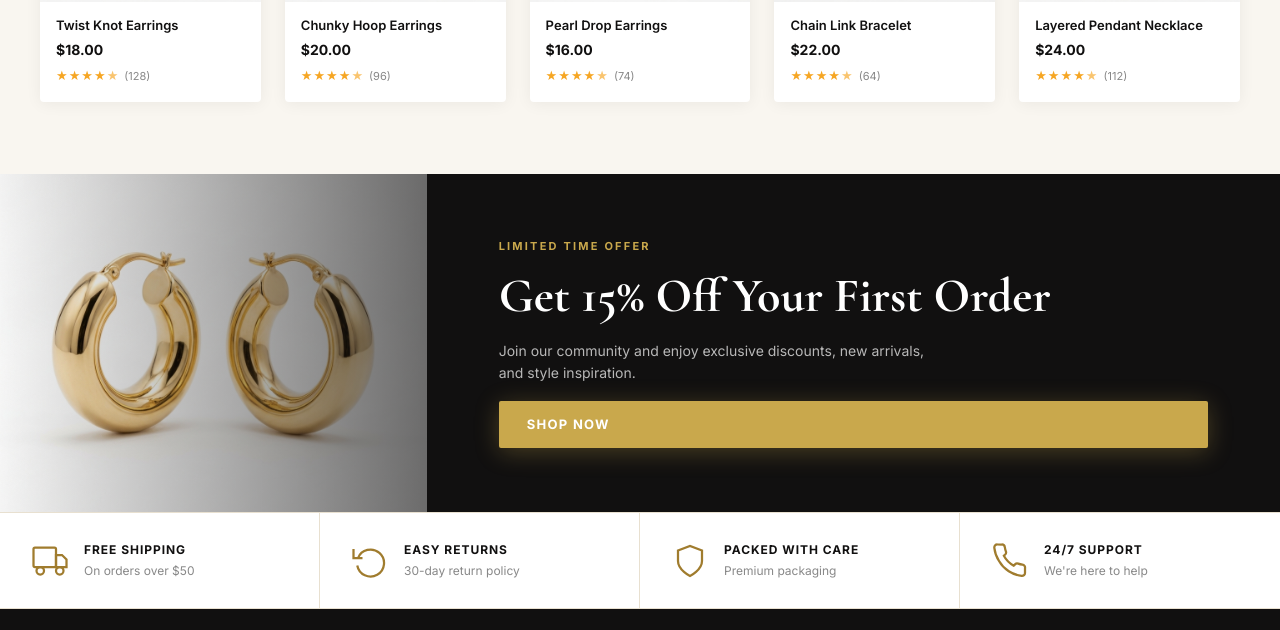
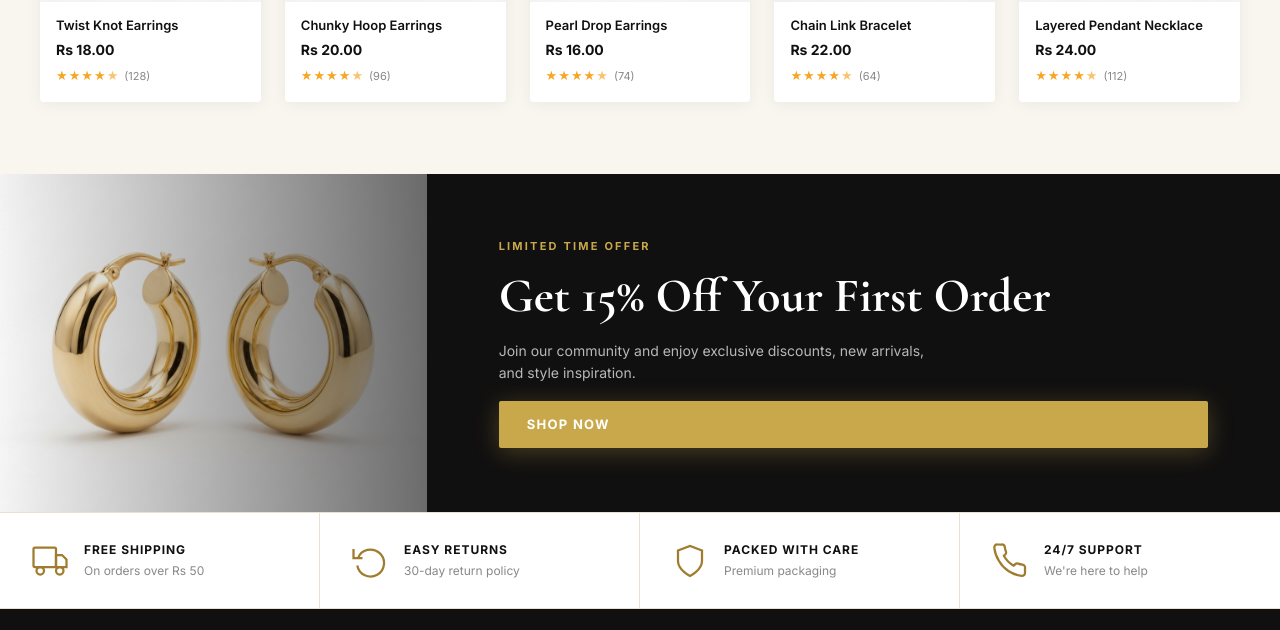
Before and after one commit to HiyanjongRai/aurabreads, a Next.js app: page / in a window 1280 px wide. Shown: the part 1603-2233 px from the top of the page. Built offline with nearby package versions, Linux system fonts and the light colour scheme.

Commit message:
make better interface

```diff
--- a/components/HomePageContent.tsx
+++ b/components/HomePageContent.tsx
@@ -16,11 +16,11 @@ const categories = [
 const catEmoji = ["💍", "📿", "⛓️", "💍", "🪮", "🕶️"];
 
 const products = [
-  { name: "Twist Knot Earrings", price: "$18.00", rating: 4.5, reviews: 128, img: "/product-earrings1.png" },
-  { name: "Chunky Hoop Earrings", price: "$20.00", rating: 4.8, reviews: 96, img: "/product-earrings2.png" },
-  { name: "Pearl Drop Earrings", price: "$16.00", rating: 4.6, reviews: 74, img: "/product-earrings3.png" },
-  { name: "Chain Link Bracelet", price: "$22.00", rating: 4.7, reviews: 64, img: "/product-bracelet.png" },
-  { name: "Layered Pendant Necklace", price: "$24.00", rating: 4.9, reviews: 112, img: "/product-earrings1.png" },
+  { name: "Twist Knot Earrings", price: "Rs 18.00", rating: 4.5, reviews: 128, img: "/product-earrings1.png" },
+  { name: "Chunky Hoop Earrings", price: "Rs 20.00", rating: 4.8, reviews: 96, img: "/product-earrings2.png" },
+  { name: "Pearl Drop Earrings", price: "Rs 16.00", rating: 4.6, reviews: 74, img: "/product-earrings3.png" },
+  { name: "Chain Link Bracelet", price: "Rs 22.00", rating: 4.7, reviews: 64, img: "/product-bracelet.png" },
+  { name: "Layered Pendant Necklace", price: "Rs 24.00", rating: 4.9, reviews: 112, img: "/product-earrings1.png" },
 ];
 
 function StarRating({ rating }: { rating: number }) {
@@ -133,7 +133,7 @@ export default function HomePageContent() {
       <section className="ab-features-strip">
         <div className="ab-feature">
           <svg width="36" height="36" fill="none" stroke="currentColor" strokeWidth="1.5" viewBox="0 0 24 24"><rect x="1" y="3" width="15" height="13" rx="1"/><path d="M16 8h4l3 3v5h-7V8z"/><circle cx="5.5" cy="18.5" r="2.5"/><circle cx="18.5" cy="18.5" r="2.5"/></svg>
-          <div><strong>Free Shipping</strong><span>On orders over $50</span></div>
+          <div><strong>Free Shipping</strong><span>On orders over Rs 50</span></div>
         </div>
         <div className="ab-feature">
           <svg width="36" height="36" fill="none" stroke="currentColor" strokeWidth="1.5" viewBox="0 0 24 24"><polyline points="1 4 1 10 7 10"/><path d="M3.51 15a9 9 0 1 0 .49-4.95"/></svg>
@@ -222,11 +222,8 @@ export default function HomePageContent() {
           <div className="ab-footer-bottom">
             <p>© 2025 AuraBeads Fashion Jewelry. All Rights Reserved.</p>
             <div className="ab-payment-icons">
-              <span>VISA</span>
-              <span>MC</span>
-              <span>AMEX</span>
-              <span>PayPal</span>
-              <span>Apple Pay</span>
+              <span>Khalti</span>
+              <span>eSewa</span>
             </div>
           </div>
         </div>
--- a/components/Navbar.tsx
+++ b/components/Navbar.tsx
@@ -10,7 +10,7 @@ export default function Navbar() {
     <header className="ab-header">
       {/* Top announcement bar */}
       <div className="ab-topbar">
-        <span>FREE SHIPPING ON ORDERS OVER $50</span>
+        <span>FREE SHIPPING ON ORDERS OVER Rs 50</span>
         <nav className="ab-topbar-links">
           <Link href="#">About Us</Link>
           <Link href="#">Track Order</Link>
```
Also changed, not shown: 1 other file (tests, documents, lock files or other folders).
